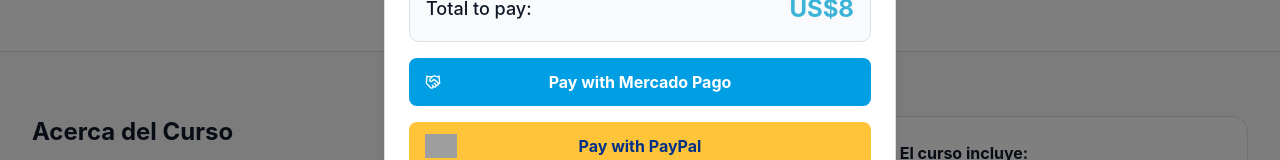
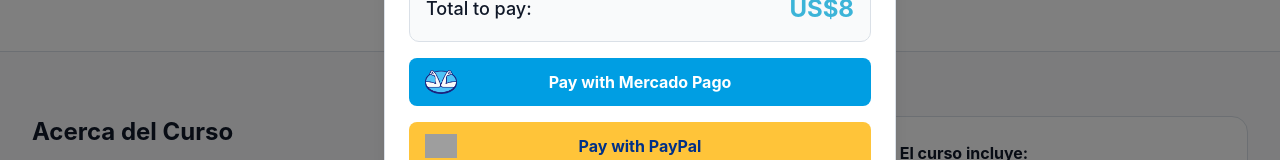
Before and after one commit to JuanCarriles/bejuca-next, a Next.js app: page /en/cursos/marketing-digital-estrategico in a window 1280 px wide. Both pictures are taken after a click on the button "Enroll Now". Shown: the part 497-657 px from the top of the page. Built offline with nearby package versions, Linux system fonts and the light colour scheme; grey boxes are pictures that could not be loaded.

Commit message:
Seccion de cursos agregadas en entorno de prueba - Mails arreglados2

```diff
--- a/src/components/EnrollmentModal.tsx
+++ b/src/components/EnrollmentModal.tsx
@@ -15,7 +15,7 @@
 import { Input } from "@/components/ui/input";
 import { Course } from "@/data/courses";
 import { useTheme } from "@/context/ThemeContext";
-import { Loader2, AlertCircle, CheckCircle2, Handshake } from "lucide-react";
+import { Loader2, AlertCircle, CheckCircle2 } from "lucide-react";
 
 // Schema for validation
 const schema = z.object({
@@ -193,7 +193,7 @@
               ) : (
                 <div className="flex items-center justify-between w-full">
                   <div className="w-8 flex justify-start items-center">
-                    <Handshake className="w-6 h-6 text-white" />
+                    <img src="/marcadologo.png" alt="Mercado Pago" className="h-6 w-auto object-contain" />
                   </div>
                   <span className="font-bold text-base flex-1 text-center">
                     {locale === "en" ? "Pay with Mercado Pago" : "Pagar con Mercado Pago"}
```
Also changed, not shown: public/marcadologo.png (added). Lines whose indentation alone changed are shown as unchanged.
